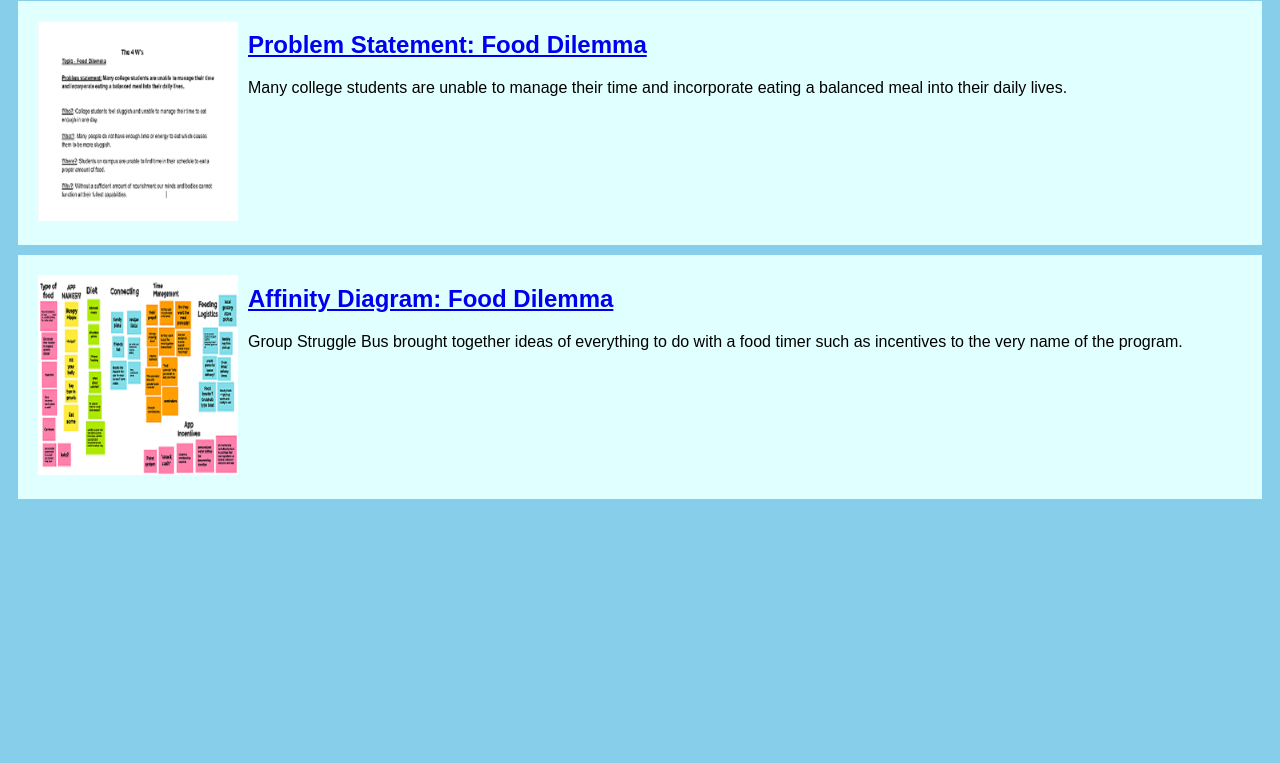
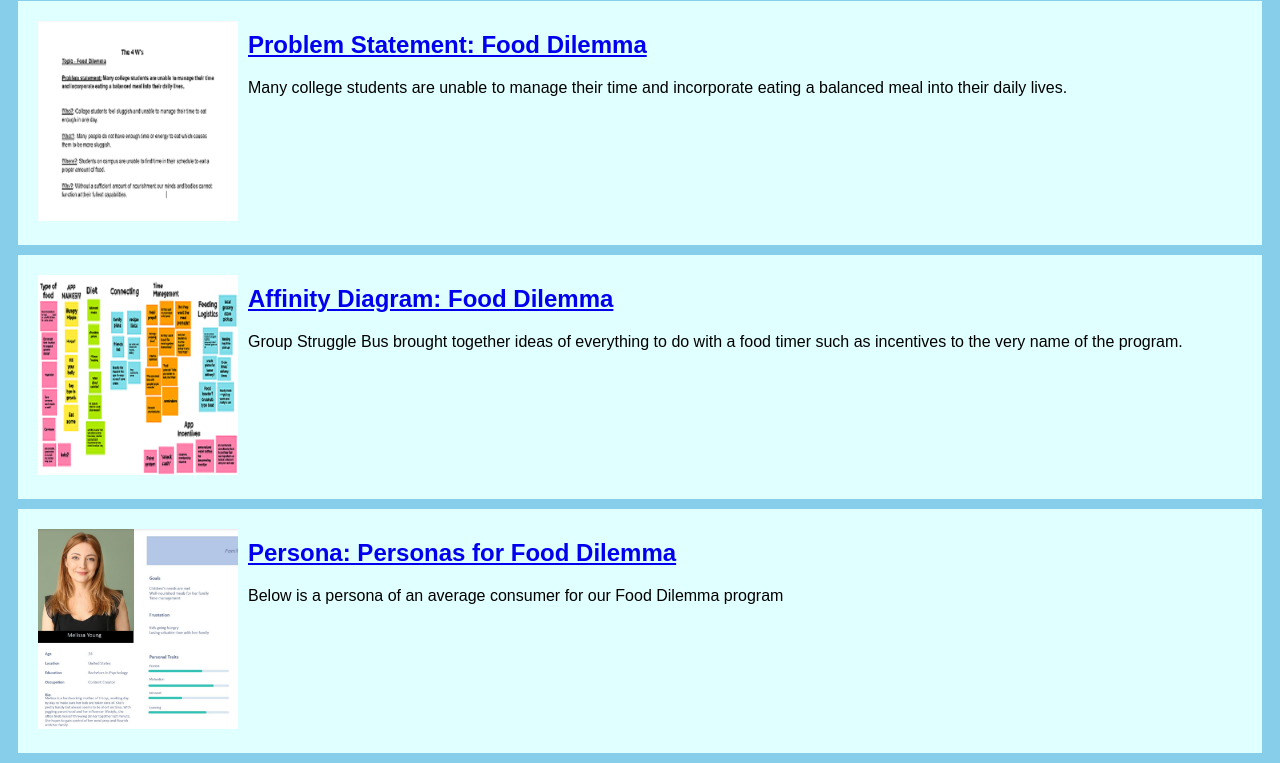
Before and after one commit to AaronDonald/AaronDonald.github.io, a plain HTML site: page index.html in a window 1280 px wide. Shown: the part 79-842 px from the top of the page. Before the commit the page ends 800 px from the top, so only its background shows below. Drawn offline with Linux system fonts and the light colour scheme; files that its build step writes are made by us from their sources.

Commit message:
Add files via upload

```diff
--- a/index.html
+++ b/index.html
@@ -28,6 +28,17 @@
                 </p>
             </section>
         </section>
+
+         <!-- Persona Assignment -->
+         <section class="assignment">
+            <a href="files/persona.pdf"><img src="images/persona.png"></a>
+            <section class="ass-details">
+                <a href="files/persona.pdf"><h2>Persona: Personas for Food Dilemma</h2></a>
+                <p>
+                    Below is a persona of an average consumer for our Food Dilemma program
+                </p>
+            </section>
+        </section>
     </body>
 
 
--- /dev/null
+++ b/styles.css
@@ -0,0 +1,22 @@
+body{
+    background:skyblue;
+    font-family:Arial, Helvetica, sans-serif;
+}
+
+.assignment
+{
+    display: flex;
+    padding: 10px;
+    margin: 10px;
+    background: lightcyan;
+}
+
+.assignment img{
+    width:200px;
+    padding: 10px;
+}
+
+h1{
+    color:blue;
+    text-align: center;
+}
```
Also changed, not shown: images/persona.png (added), 1 other file.
